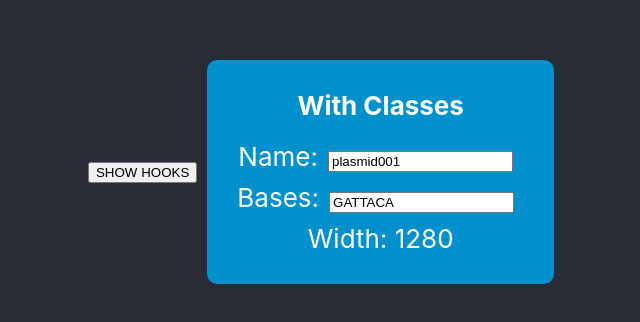
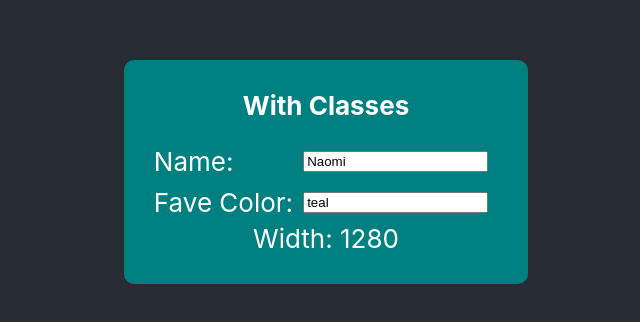
Before and after one commit to naomiajacobs/hooks-demo, a React (Create React App) app: page / in a window 1280 px wide. Shown: the part 228-550 px from the top of the page, without its empty margins (314-954 px from the left). Built offline with nearby package versions, Linux system fonts and the light colour scheme.

Commit message:
Reset to empty hook state
Also change theme to use colors, fix spacing

```diff
--- a/src/App.css
+++ b/src/App.css
@@ -16,24 +16,28 @@
 .demo {
   display: flex;
   flex-direction: column;
+  padding: 30px;
+  border-radius: 10px;
+  margin: 10px;
 }
 
 input {
   margin: 10px;
 }
 
+.inputWrapper {
+  display: flex;
+  flex-direction: row;
+  justify-content: space-between;
+  align-items: center;
+}
+
 .withoutHooks {
   background-color: #0091cd;
-  padding: 30px;
-  border-radius: 10px;
-  margin: 10px;
 }
 
 .withHooks {
-  background-color: #bf033b;
-  padding: 30px;
-  border-radius: 10px;
-  margin: 10px;
+  background-color: orange;
 }
 
 .title {
--- a/src/App.js
+++ b/src/App.js
@@ -1,22 +1,15 @@
-import React, { useState } from "react";
+import React from "react";
 import "./App.css";
 
-import { NameWithHooks, NameWithoutHooks } from "./Name";
+import { NameWithHooks, NameWithClass } from "./Name";
 
 function App() {
-  const [showHooks, setShowHooks] = useState(false);
-
   return (
     <div className="App">
       <header className="App-header">
-        <span className={"toggleHooks"}>
-          <button type="checkbox" onClick={() => setShowHooks(!showHooks)}>
-            {showHooks ? "HIDE HOOKS" : "SHOW HOOKS"}
-          </button>
-        </span>
         <div className="hooks">
-          <NameWithoutHooks />
-          {showHooks && <NameWithHooks />}
+          <NameWithClass />
+          <NameWithHooks />
         </div>
       </header>
     </div>
--- a/src/Name.jsx
+++ b/src/Name.jsx
@@ -1,21 +1,14 @@
-import React, {useState, useEffect} from 'react';
+import React from "react";
 
-export class NameWithoutHooks extends React.Component {
-    constructor(props) {
-        super(props);
-        this.state = {
-            name: 'plasmid001',
-            bases: 'GATTACA',
-            width: window.innerWidth,
+export class NameWithClass extends React.Component {
+  state = {
+    name: "Naomi",
+    favoriteColor: "teal",
+    width: window.innerWidth
   };
 
-        this.handleResize = this.handleResize.bind(this);
-        this.updateBases = this.updateBases.bind(this);
-        this.updateName = this.updateName.bind(this);
-    }
-
   componentDidMount() {
-        window.addEventListener('resize', this.handleResize);
+    window.addEventListener("resize", this.handleResize);
     document.title = this.state.name;
   }
 
@@ -24,77 +17,39 @@ export class NameWithoutHooks extends React.Component {
   }
 
   componentWillUnmount() {
-        window.removeEventListener('resize', this.handleResize);
+    window.removeEventListener("resize", this.handleResize);
   }
 
-    handleResize() {
-        this.setState({width: window.innerWidth});
-    }
+  handleResize = () => this.setState({ width: window.innerWidth });
 
-    updateName(e) {
-        this.setState({name: e.target.value});
-    }
+  updateName = e => this.setState({ name: e.target.value });
 
-    updateBases(e) {
-        this.setState({bases: e.target.value});
-    }
+  updateFavoriteColor = e => this.setState({ favoriteColor: e.target.value });
 
   render() {
-        return <div className="demo withoutHooks">
+    return (
+      <div
+        className="demo withoutHooks"
+        style={{ backgroundColor: this.state.favoriteColor }}
+      >
         <div className="title">With Classes</div>
-            <div>
+        <div className="inputWrapper">
           Name:
           <input value={this.state.name} onChange={this.updateName} />
         </div>
-            <div>
-                Bases:
-                <input value={this.state.bases} onChange={this.updateBases} />
+        <div className="inputWrapper">
+          Fave Color:
+          <input
+            value={this.state.favoriteColor}
+            onChange={this.updateFavoriteColor}
+          />
         </div>
         <div>Width: {this.state.width}</div>
-        </div>;
+      </div>
+    );
   }
 }
 
-function useFormInput(initialValue) {
-    const [value, setValue] = useState(initialValue);
-    const onChange = (e) => setValue(e.target.value);
-
-    return {value, onChange};
+export function NameWithHooks() {
+  return <div />;
 }
-
-function useWindowWidth() {
-    const [width, setWidth] = useState(window.innerWidth);
-    const handleResize = () => setWidth(window.innerWidth);
-    useEffect(() => {
-        window.addEventListener('resize', handleResize);
-        return () => {
-            window.removeEventListener('resize', handleResize);
-            console.log(width);
-        }
-    }, []);
-
-    return width;
-}
-
-export function NameWithHooks() {
-    const name = useFormInput('plasmid001');
-    const bases = useFormInput('GATTACA');
-    const width = useWindowWidth();
-
-    useEffect(() => {
-        document.title = name.value;
-    }, [name]);
-
-    return <div className="demo withHooks">
-        <div className="title">With Hooks</div>
-        <div>
-            Name:
-            <input {...name} />
-        </div>
-        <div>
-            Bases:
-            <input {...bases} />
-        </div>
-        <div>Width: {width}</div>
-    </div>;
-}
```
Lines whose indentation alone changed are shown as unchanged.
